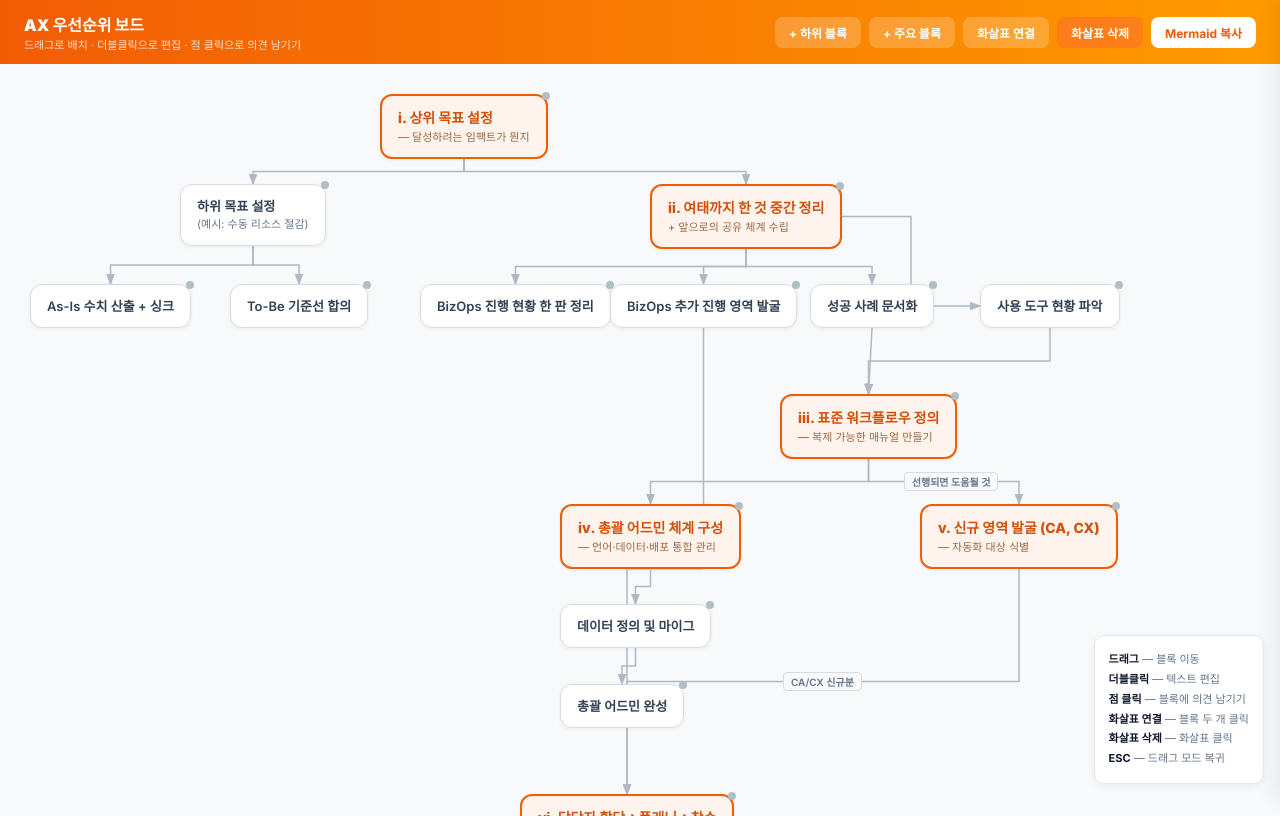
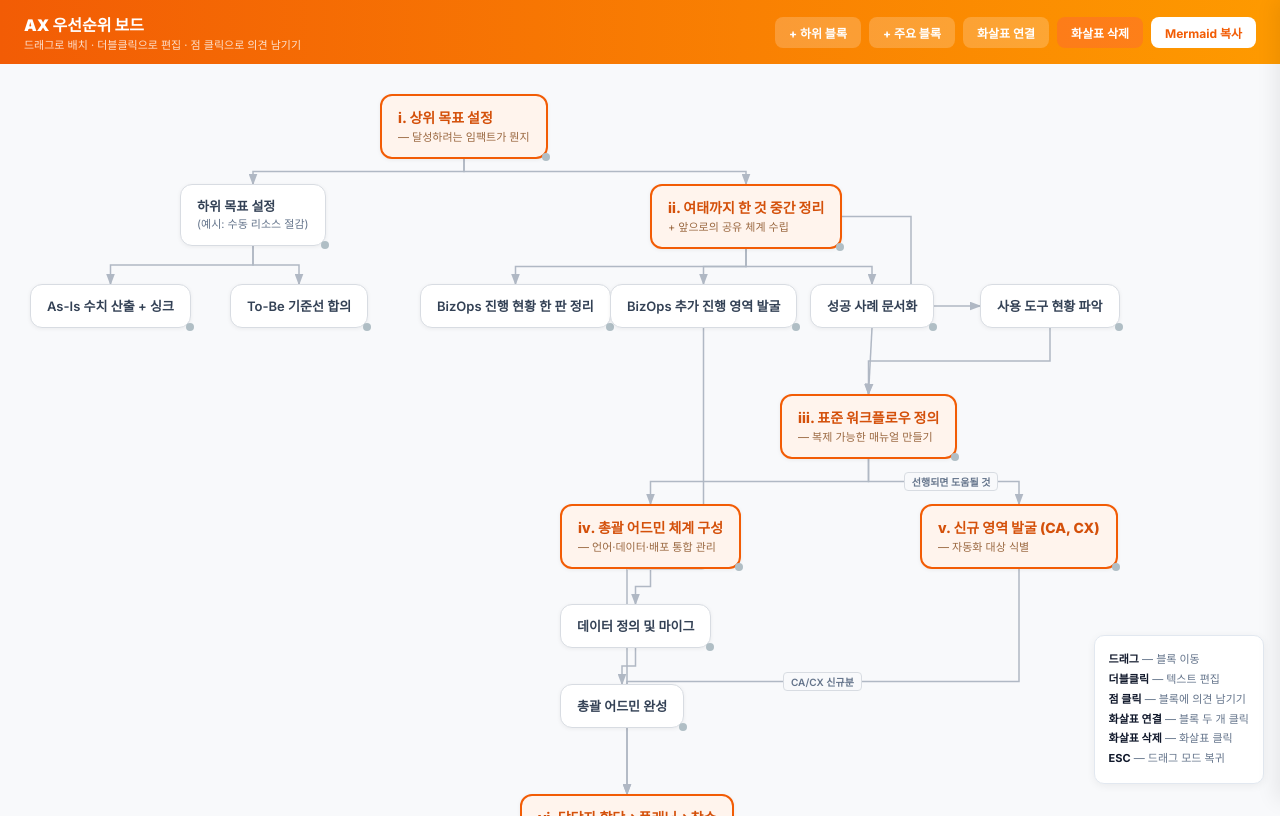
Before and after one commit to hannahji-commits/ax-board, a plain HTML site: page index.html in a window 1280 px wide. Drawn offline with Linux system fonts and the light colour scheme.

Commit message:
Update index.html

```diff
--- a/index.html
+++ b/index.html
@@ -109,7 +109,7 @@
 
   /* 댓글 점 */
   .block-comment-btn {
-    position: absolute; top: -4px; right: -4px;
+    position: absolute; bottom: -4px; right: -4px;
     width: 8px; height: 8px; background: #B0BEC5;
     border: none; border-radius: 50%;
     cursor: pointer; z-index: 12;
@@ -121,7 +121,7 @@
   /* 댓글 툴팁 */
   .block-comment-btn::after {
     content: '댓글달기';
-    position: absolute; top: -28px; right: -10px;
+    position: absolute; bottom: -28px; right: -10px;
     background: #334155; color: #FFF; font-size: 10px; font-weight: 600;
     padding: 3px 8px; border-radius: 4px; white-space: nowrap;
     opacity: 0; pointer-events: none; transition: opacity 0.15s;
```
